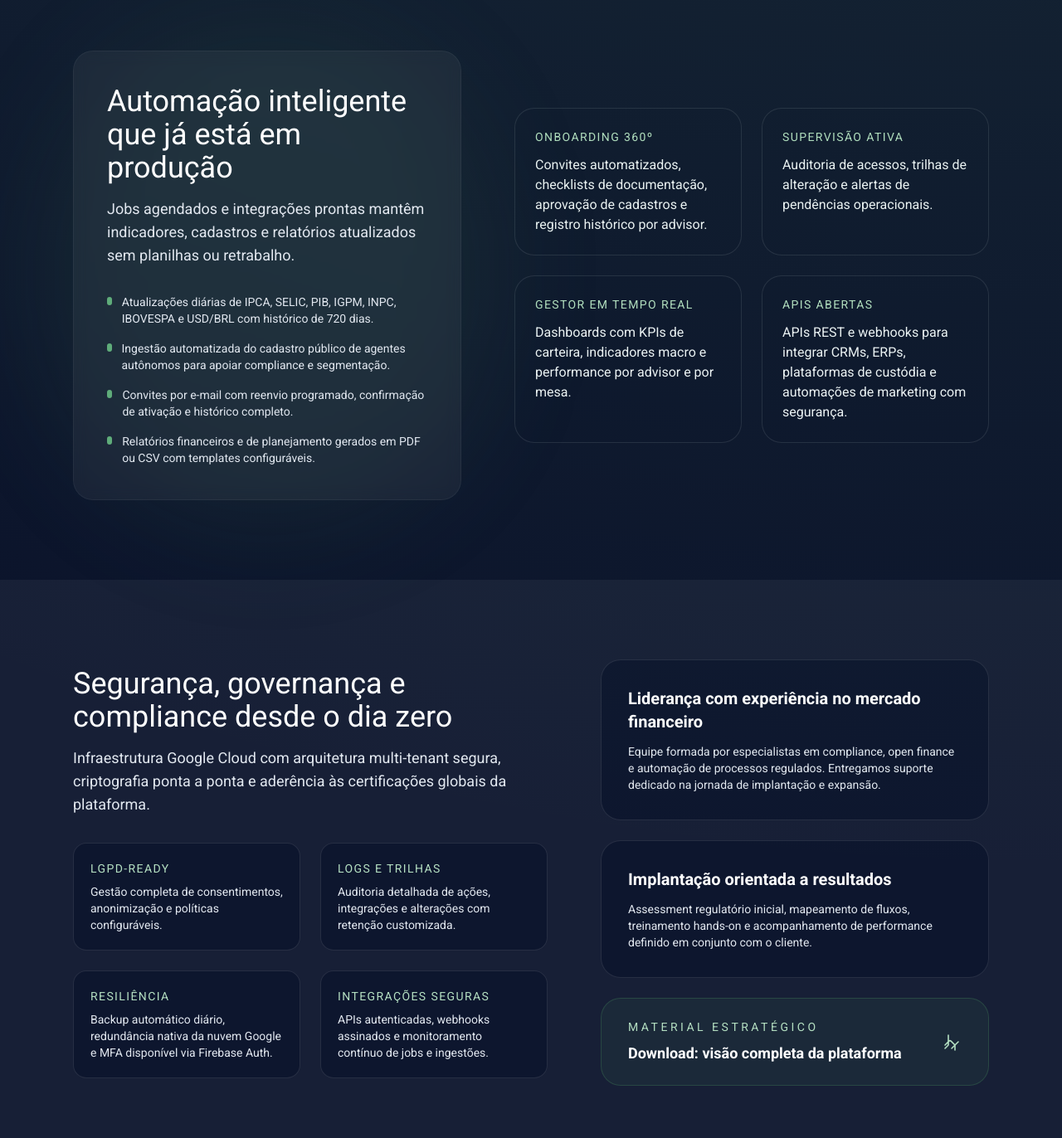
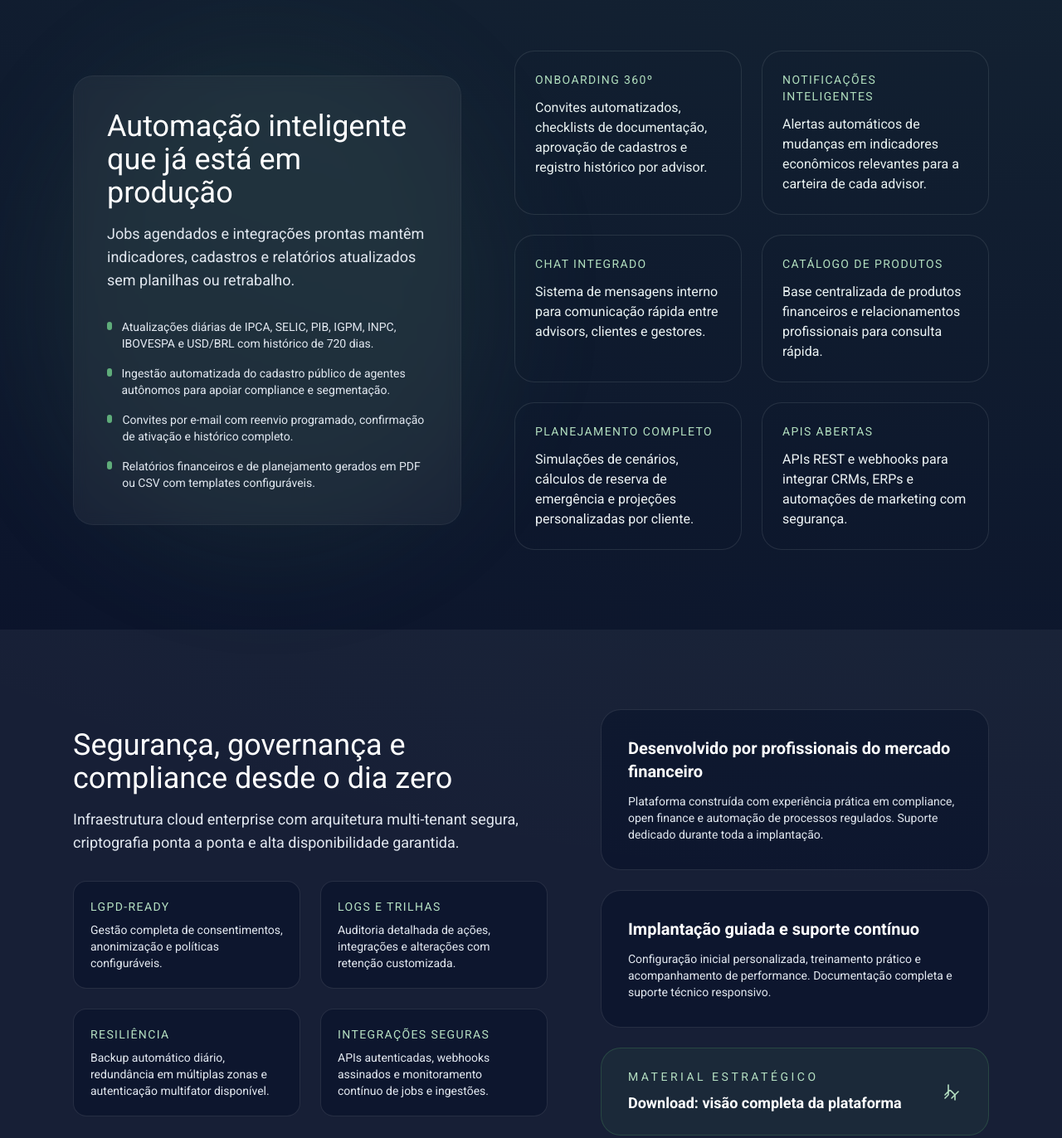
Before and after one commit to Marseau/stratfin-landing, a plain HTML site: page index.html in a window 1280 px wide. Shown: the part 2400-3772 px from the top of the page at 83% size. Drawn offline with nearby package versions, Linux system fonts and the light colour scheme.

Commit message:
Update landing page: remove tech details, adjust team description, add missing features

```diff
--- a/index.html
+++ b/index.html
@@ -182,7 +182,7 @@
                             <div class="flex h-12 w-12 items-center justify-center rounded-full bg-brand-500/30 text-brand-100">03</div>
                             <h3 class="text-xl font-semibold text-white">Ready-to-run e escalável</h3>
                         </div>
-                        <p class="mt-3 text-sm text-slate-200">Infraestrutura em Google Cloud com APIs e conectores preparados para integrar mesas de operação, ERPs e fluxos financeiros.</p>
+                        <p class="mt-3 text-sm text-slate-200">Infraestrutura cloud enterprise com APIs e conectores preparados para integrar mesas de operação, ERPs e fluxos financeiros.</p>
                     </div>
                 </div>
             </div>
@@ -268,16 +268,24 @@
                         <p class="mt-3 text-base text-slate-100">Convites automatizados, checklists de documentação, aprovação de cadastros e registro histórico por advisor.</p>
                     </div>
                     <div class="rounded-3xl border border-white/10 bg-night/70 p-6">
-                        <p class="text-sm uppercase tracking-widest text-brand-200">Supervisão ativa</p>
-                        <p class="mt-3 text-base text-slate-100">Auditoria de acessos, trilhas de alteração e alertas de pendências operacionais.</p>
+                        <p class="text-sm uppercase tracking-widest text-brand-200">Notificações inteligentes</p>
+                        <p class="mt-3 text-base text-slate-100">Alertas automáticos de mudanças em indicadores econômicos relevantes para a carteira de cada advisor.</p>
                     </div>
                     <div class="rounded-3xl border border-white/10 bg-night/70 p-6">
-                        <p class="text-sm uppercase tracking-widest text-brand-200">Gestor em tempo real</p>
-                        <p class="mt-3 text-base text-slate-100">Dashboards com KPIs de carteira, indicadores macro e performance por advisor e por mesa.</p>
+                        <p class="text-sm uppercase tracking-widest text-brand-200">Chat integrado</p>
+                        <p class="mt-3 text-base text-slate-100">Sistema de mensagens interno para comunicação rápida entre advisors, clientes e gestores.</p>
+                    </div>
+                    <div class="rounded-3xl border border-white/10 bg-night/70 p-6">
+                        <p class="text-sm uppercase tracking-widest text-brand-200">Catálogo de produtos</p>
+                        <p class="mt-3 text-base text-slate-100">Base centralizada de produtos financeiros e relacionamentos profissionais para consulta rápida.</p>
+                    </div>
+                    <div class="rounded-3xl border border-white/10 bg-night/70 p-6">
+                        <p class="text-sm uppercase tracking-widest text-brand-200">Planejamento completo</p>
+                        <p class="mt-3 text-base text-slate-100">Simulações de cenários, cálculos de reserva de emergência e projeções personalizadas por cliente.</p>
                     </div>
                     <div class="rounded-3xl border border-white/10 bg-night/70 p-6">
                         <p class="text-sm uppercase tracking-widest text-brand-200">APIs abertas</p>
-                        <p class="mt-3 text-base text-slate-100">APIs REST e webhooks para integrar CRMs, ERPs, plataformas de custódia e automações de marketing com segurança.</p>
+                        <p class="mt-3 text-base text-slate-100">APIs REST e webhooks para integrar CRMs, ERPs e automações de marketing com segurança.</p>
                     </div>
                 </div>
             </div>
@@ -288,7 +296,7 @@
                 <div class="grid lg:grid-cols-[1.1fr_0.9fr] gap-16 items-center">
                     <div>
                         <h2 class="font-display text-3xl sm:text-4xl text-white">Segurança, governança e compliance desde o dia zero</h2>
-                        <p class="mt-4 text-lg text-slate-200">Infraestrutura Google Cloud com arquitetura multi-tenant segura, criptografia ponta a ponta e aderência às certificações globais da plataforma.</p>
+                        <p class="mt-4 text-lg text-slate-200">Infraestrutura cloud enterprise com arquitetura multi-tenant segura, criptografia ponta a ponta e alta disponibilidade garantida.</p>
                         <dl class="mt-8 grid gap-6 sm:grid-cols-2">
                             <div class="rounded-2xl border border-white/10 bg-night/70 p-5">
                                 <dt class="text-sm uppercase text-brand-200 tracking-widest">LGPD-ready</dt>
@@ -300,7 +308,7 @@
                             </div>
                             <div class="rounded-2xl border border-white/10 bg-night/70 p-5">
                                 <dt class="text-sm uppercase text-brand-200 tracking-widest">Resiliência</dt>
-                                <dd class="mt-2 text-sm text-slate-200">Backup automático diário, redundância nativa da nuvem Google e MFA disponível via Firebase Auth.</dd>
+                                <dd class="mt-2 text-sm text-slate-200">Backup automático diário, redundância em múltiplas zonas e autenticação multifator disponível.</dd>
                             </div>
                             <div class="rounded-2xl border border-white/10 bg-night/70 p-5">
                                 <dt class="text-sm uppercase text-brand-200 tracking-widest">Integrações seguras</dt>
@@ -310,12 +318,12 @@
                     </div>
                     <div class="space-y-6">
                         <div class="rounded-3xl border border-white/10 bg-night/70 p-8">
-                            <h3 class="text-xl font-semibold text-white">Liderança com experiência no mercado financeiro</h3>
-                            <p class="mt-3 text-sm text-slate-200">Equipe formada por especialistas em compliance, open finance e automação de processos regulados. Entregamos suporte dedicado na jornada de implantação e expansão.</p>
+                            <h3 class="text-xl font-semibold text-white">Desenvolvido por profissionais do mercado financeiro</h3>
+                            <p class="mt-3 text-sm text-slate-200">Plataforma construída com experiência prática em compliance, open finance e automação de processos regulados. Suporte dedicado durante toda a implantação.</p>
                         </div>
                         <div class="rounded-3xl border border-white/10 bg-night/70 p-8">
-                            <h3 class="text-xl font-semibold text-white">Implantação orientada a resultados</h3>
-                            <p class="mt-3 text-sm text-slate-200">Assessment regulatório inicial, mapeamento de fluxos, treinamento hands-on e acompanhamento de performance definido em conjunto com o cliente.</p>
+                            <h3 class="text-xl font-semibold text-white">Implantação guiada e suporte contínuo</h3>
+                            <p class="mt-3 text-sm text-slate-200">Configuração inicial personalizada, treinamento prático e acompanhamento de performance. Documentação completa e suporte técnico responsivo.</p>
                         </div>
                         <a href="docs/Plataforma completa para empresas de agentes autônomos com automação inteligente.pdf" target="_blank" rel="noopener" class="flex items-center justify-between rounded-3xl border border-brand-500/30 bg-brand-500/10 px-8 py-6 transition hover:border-brand-400/60 hover:bg-brand-500/20">
                             <div>
```
